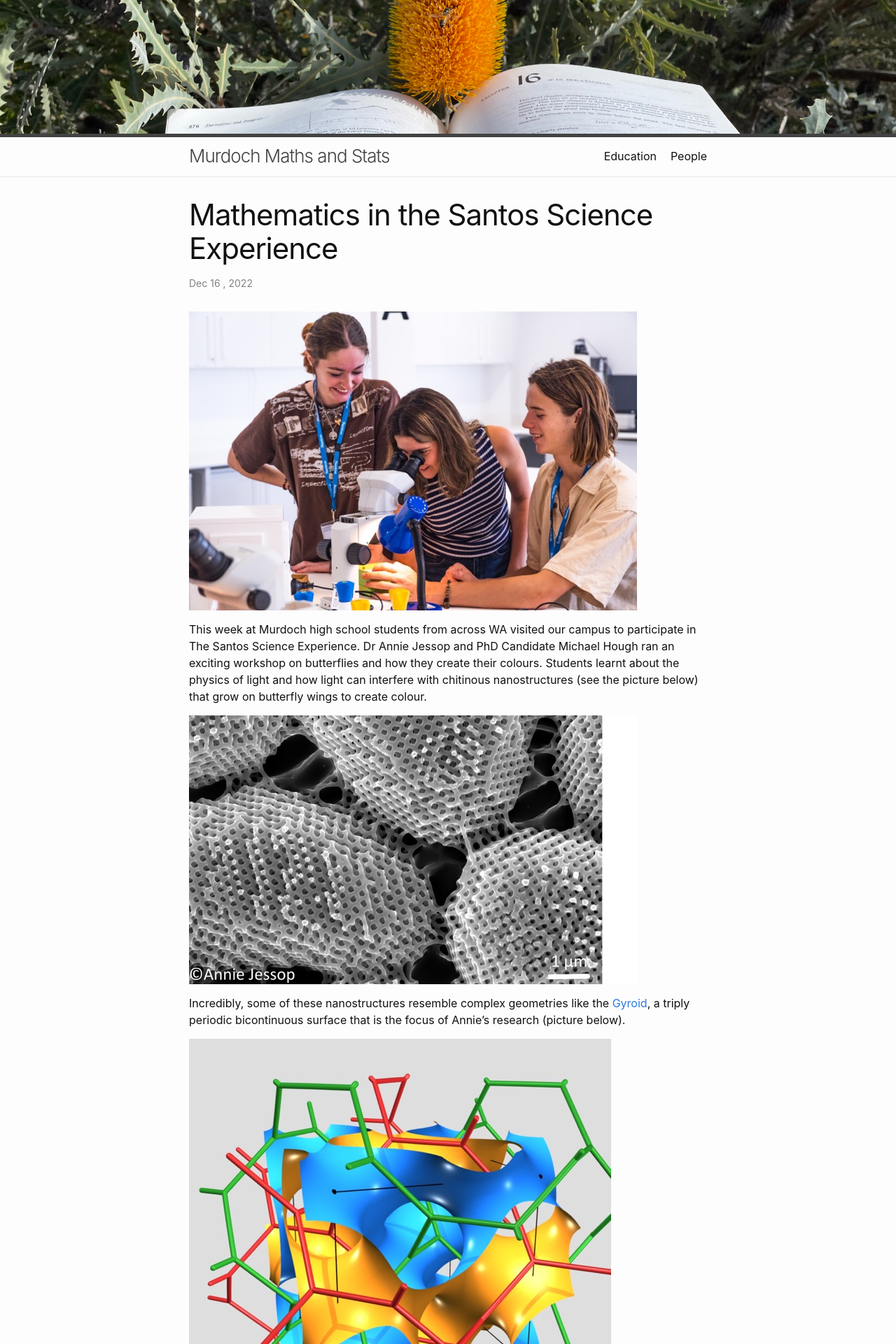
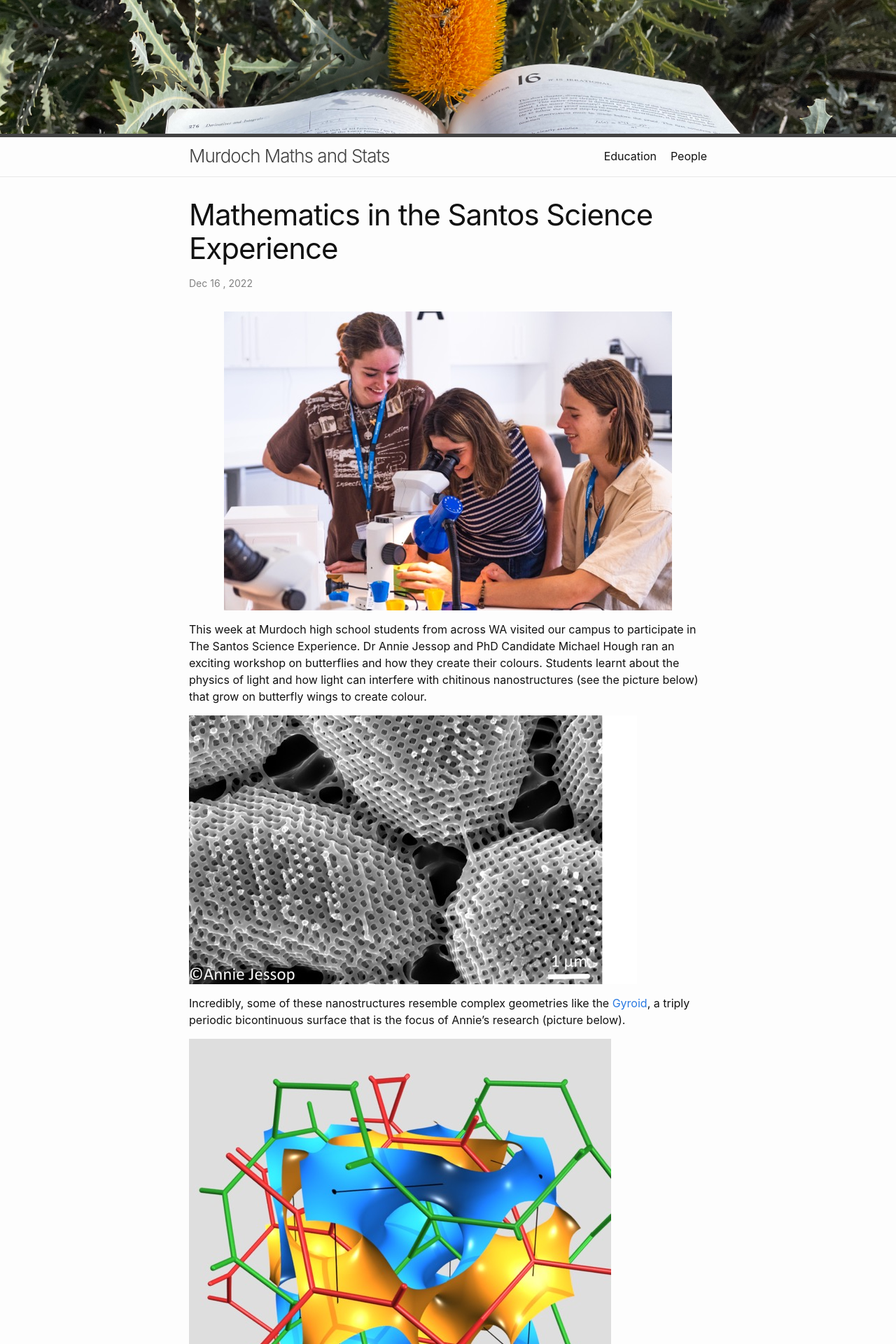
Before and after one commit to Murdoch-Maths-and-Stats/Murdoch-Maths-and-Stats.github.io, a Jekyll site: the page built from _posts/2022-12-16-sse.md, in a window 1280 px wide. Shown: the top 1920 px of the page at 70% size. Built offline with Jekyll 4.4.1, drawn with Linux system fonts in a browser that asks for light colours.

Commit message:
centering

```diff
--- a/_posts/2022-12-16-sse.md
+++ b/_posts/2022-12-16-sse.md
@@ -4,9 +4,9 @@ title:  "Mathematics in the Santos Science Experience"
 date:   2022-12-16
 categories:
 ---
-<figure>
-<img src="{{ site.baseurl }}/img/Wei-41.jpeg">
-</figure>
+
+![placeholder]({{ site.baseurl }}/img/Wei-41.jpeg){:style="display:block; margin-left:auto; margin-right:auto"}
+
 
 This week at Murdoch high school students from across WA visited our campus to participate in The Santos Science Experience. <!--more-->  Dr Annie Jessop and PhD Candidate Michael Hough ran an exciting workshop on butterflies and how they create their colours. Students learnt about the physics of light and how light can interfere with chitinous nanostructures (see the picture below) that grow on butterfly wings to create colour.
 
```
